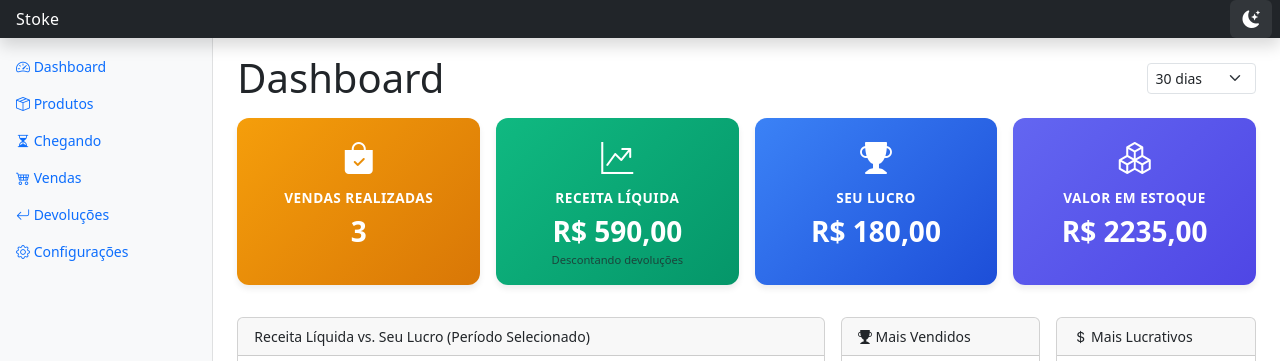
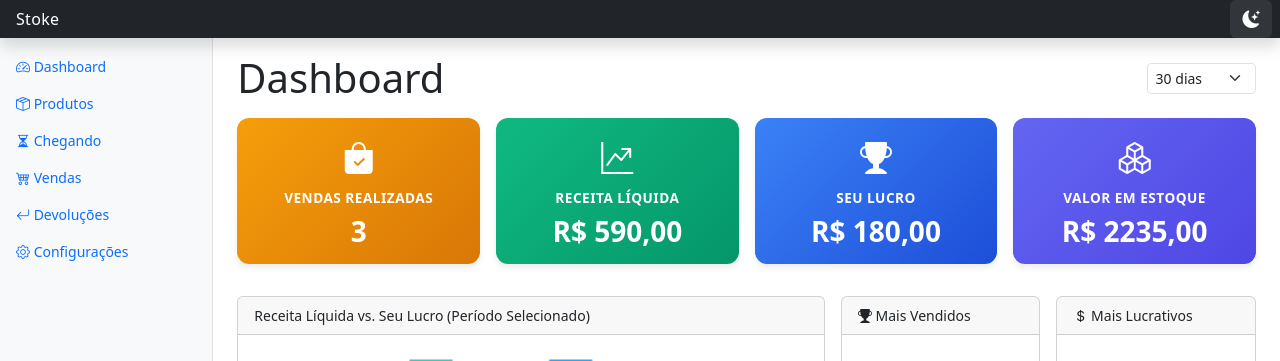
Before and after one commit to darlancst/stoke, a Django app: page / in a window 1280 px wide. Shown: the top 361 px of the page. Run offline with Django 5.2, Linux system fonts and the light colour scheme; data comes from the database, SQL or seed files in the repository; parts of the project's set-up code (start-up, migrations or seed data) failed here and were passed over.

Commit message:
Dashboard: Removido texto 'Descontando devoluÃ§Ãµes' do card Receita LÃ­quida

```diff
--- a/estoque_project/inventario/templates/inventario/dashboard.html
+++ b/estoque_project/inventario/templates/inventario/dashboard.html
@@ -146,7 +146,6 @@
                 </div>
                 <h6 class="dashboard-title">Receita Líquida</h6>
                 <p class="dashboard-value fs-3">R$ {{ receita_total|floatformat:2 }}</p>
-                <small class="text-muted" style="font-size: 0.7rem;">Descontando devoluções</small>
             </div>
         </div>
     </div>
```
